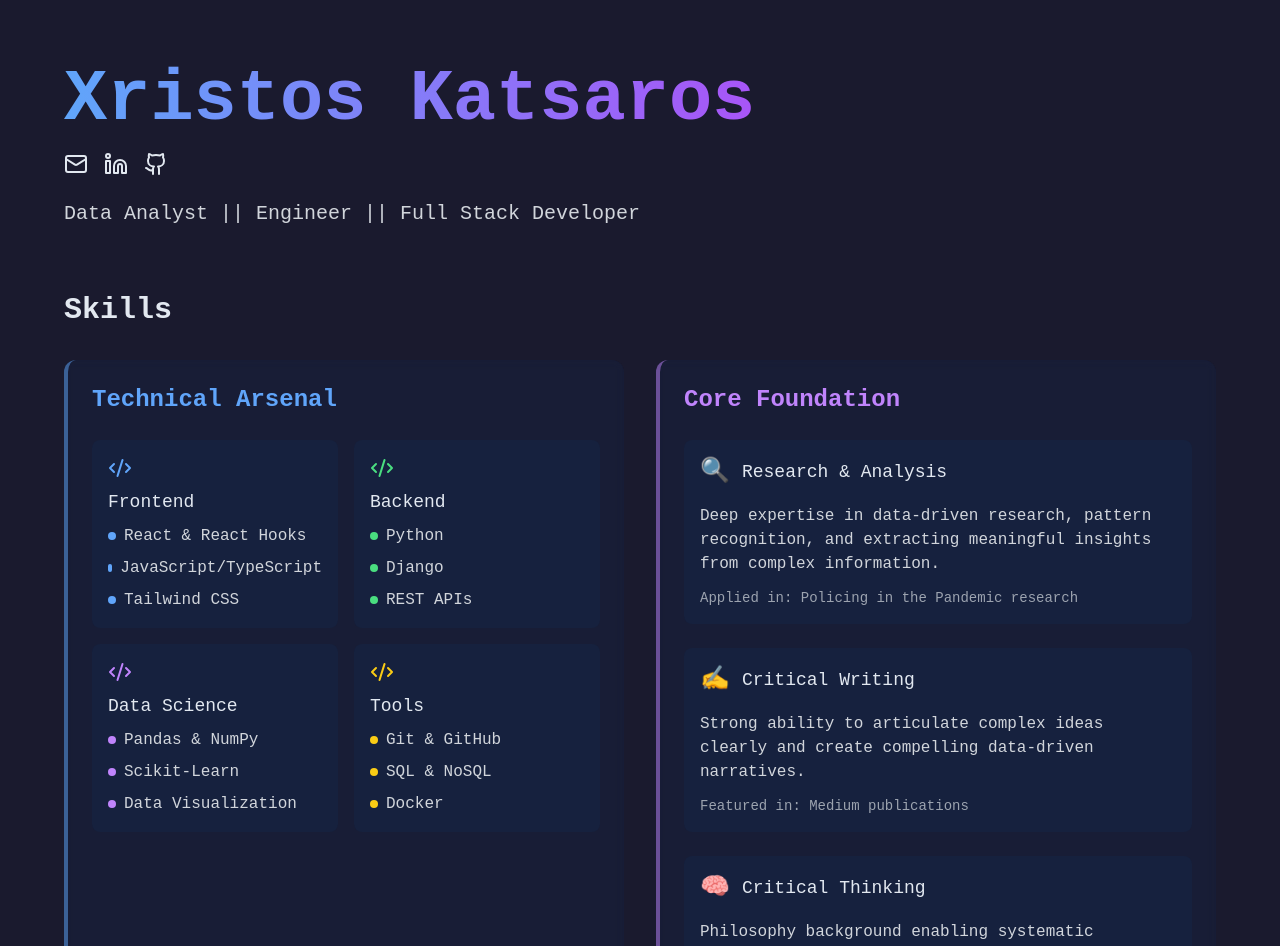
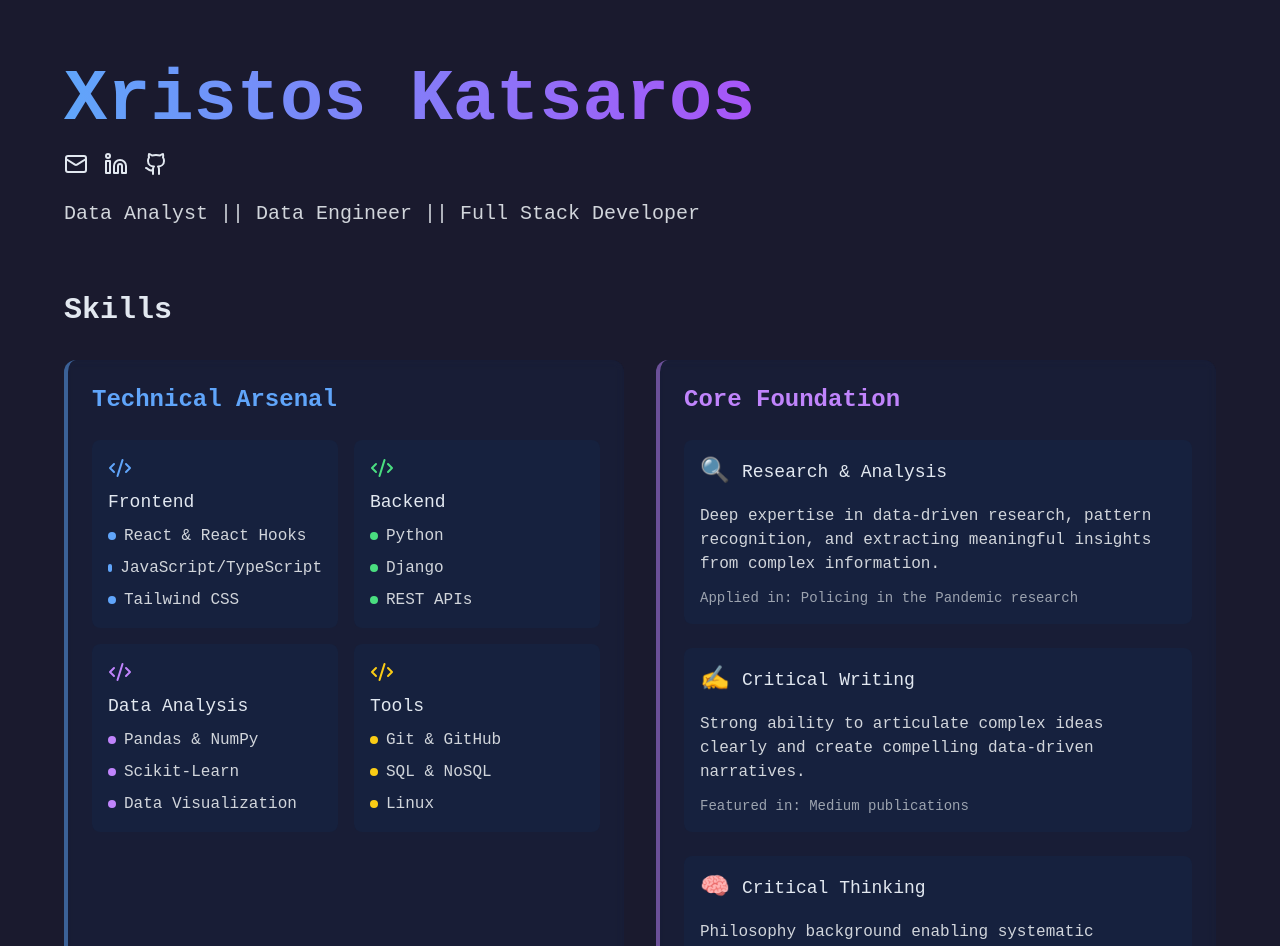
Before and after one commit to xxristoskk/xxristoskk.github.io, a React (Vite) app: page / in a window 1280 px wide. Shown: the top 946 px of the page. Built offline with nearby package versions, Linux system fonts and the light colour scheme; a web font is replaced by a local one.

Commit message:
Update job titles and skills in App component for clarity

```diff
--- a/src/App.jsx
+++ b/src/App.jsx
@@ -19,7 +19,7 @@ function App() {
           <a href="https://www.linkedin.com/in/xristos-katsaros/" className="text-text hover:text-blue-400"><Linkedin size={24} /></a>
           <a href="https://github.com/xxristoskk" className="text-text hover:text-blue-400"><Github size={24} /></a>
         </div>
-        <p className="text-xl text-gray-300">Data Analyst || Engineer || Full Stack Developer</p>
+        <p className="text-xl text-gray-300">Data Analyst || Data Engineer || Full Stack Developer</p>
       </motion.section>
 
       {/* Skills Section */}
@@ -75,7 +75,7 @@ function App() {
 
               <div className="skill-card technical">
                 <Code2 className="text-purple-400 mb-2" size={24} />
-                <h4 className="text-lg font-medium mb-2">Data Science</h4>
+                <h4 className="text-lg font-medium mb-2">Data Analysis</h4>
                 <ul className="space-y-2 text-gray-300">
                   <li className="flex items-center gap-2">
                     <span className="w-2 h-2 bg-purple-400 rounded-full"></span>
@@ -106,7 +106,7 @@ function App() {
                   </li>
                   <li className="flex items-center gap-2">
                     <span className="w-2 h-2 bg-yellow-400 rounded-full"></span>
-                    Docker
+                    Linux
                   </li>
                 </ul>
               </div>
```
